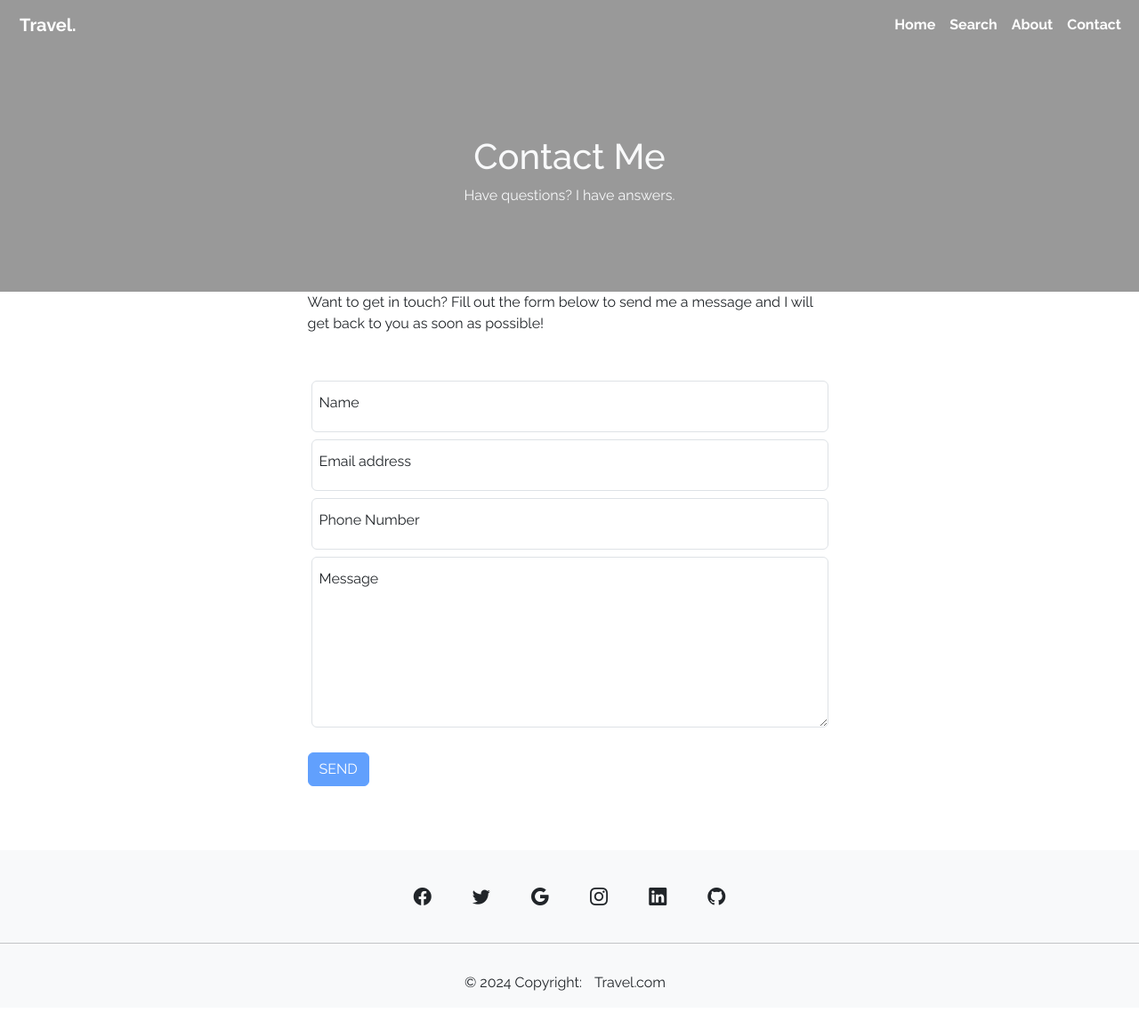
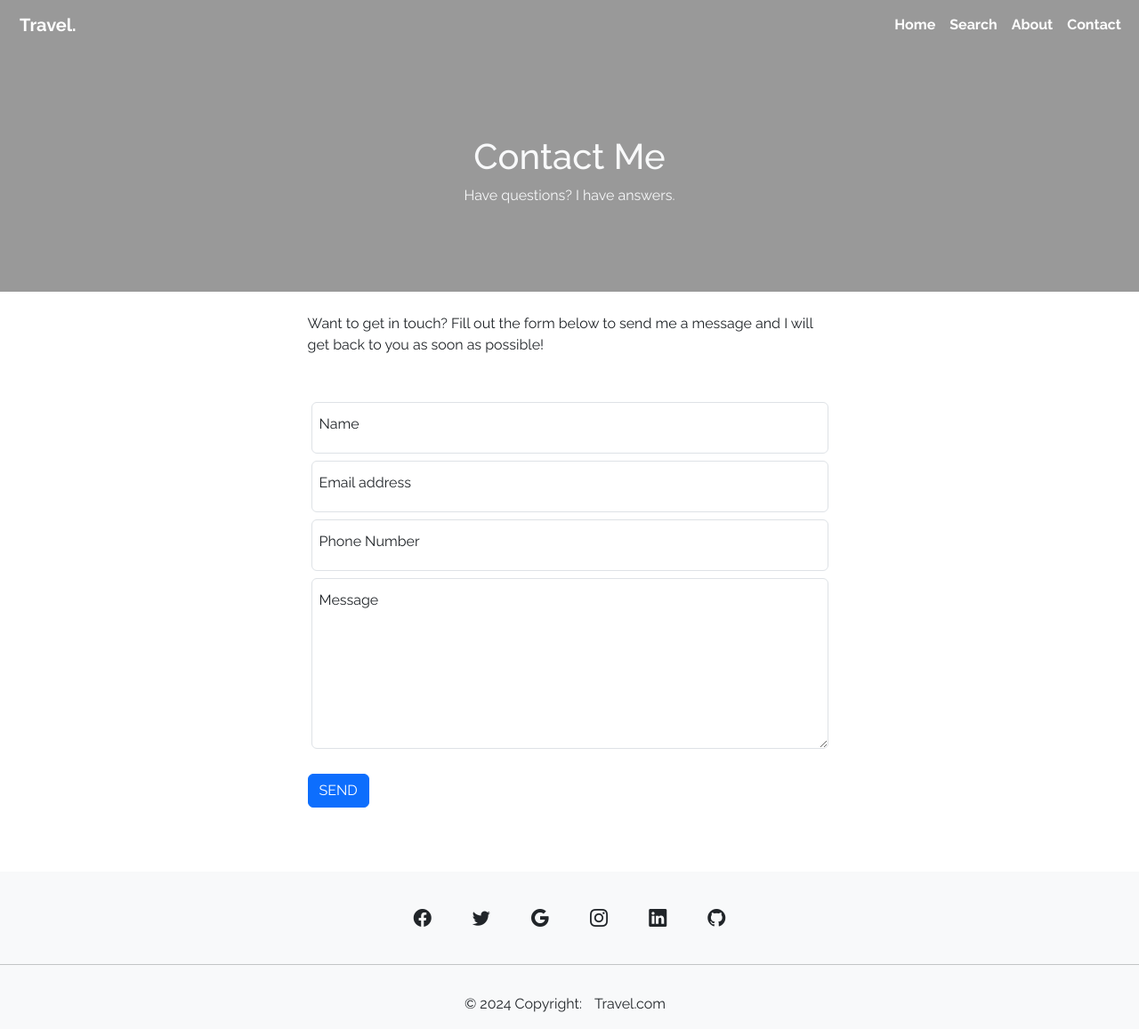
Before and after one commit to coder-72/CS50-final-project, a Python web app: template templates/views/contact.html in a window 1280 px wide. Shown: the whole page at 89% size. Before the commit the page ends 1114 px from the top, so only its background shows below. Run offline with Jinja, Linux system fonts and the light colour scheme; the template is opened without the code that fills it, so the values that code supplies are empty.

Commit message:
working on contact form and function

```diff
--- /dev/null
+++ b/static/js/validate.js
@@ -0,0 +1,21 @@
+// MADE WITH CHATGPT
+    // Function to handle form validation
+    (function () {
+        'use strict';
+
+        // Fetch all the forms we want to apply custom Bootstrap validation to
+        var forms = document.querySelectorAll('.needs-validation');
+
+        // Loop over them and prevent submission if form is invalid
+        Array.prototype.slice.call(forms)
+            .forEach(function (form) {
+                form.addEventListener('submit', function (event) {
+                    if (!form.checkValidity()) {
+                        event.preventDefault();
+                        event.stopPropagation();
+                    }
+
+                    form.classList.add('was-validated');
+                }, false);
+            });
+    })();
--- a/templates/views/about.html
+++ b/templates/views/about.html
@@ -9,7 +9,7 @@
 
 {% block content %}
         <!-- Main Content-->
-        <main class="mb-4">
+        <main class="m-4">
             <div class="container px-4 px-lg-5">
                 <div class="row gx-4 gx-lg-5 justify-content-center">
                     <div class="col-md-10 col-lg-8 col-xl-7">
--- a/templates/views/contact.html
+++ b/templates/views/contact.html
@@ -8,37 +8,37 @@
 
 
 {% block content %}
-        <!-- Main Content-->
-        <main class="mb-4">
+        <!--made using chatgpt-->
+        <main class="my-4">
             <div class="container px-4 px-lg-5">
                 <div class="row gx-4 gx-lg-5 justify-content-center">
                     <div class="col-md-10 col-lg-8 col-xl-7">
                         <p>Want to get in touch? Fill out the form below to send me a message and I will get back to you as soon as possible!</p>
                         <div class="my-5">
-                            <form id="contactForm">
-                                <div class="form-floating p-1">
-                                    <input class="form-control" id="name" type="text" placeholder="Enter your name..." data-sb-validations="required" />
+                            <form id="contactForm" class="needs-validation" novalidate>
+                                <div class="form-floating p-1 has-validation">
+                                    <input class="form-control" id="name" type="text" placeholder="Enter your name..." name="name" required/>
                                     <label for="name">Name</label>
-                                    <div class="invalid-feedback" data-sb-feedback="name:required">A name is required.</div>
+                                    <div class="invalid-feedback">A name is required.</div>
+                                </div>
+                                <div class="form-floating p-1 has-validation">
+                                    <input class="form-control" id="email" type="email" placeholder="Enter your email..." name="email" required/>
+                                    <label for="email">Email address</label>
+                                    <div class="invalid-feedback">An email is required.</div>
+                                    <div class="invalid-feedback">Email is not valid.</div>
+                                </div>
+                                <div class="form-floating p-1 has-validation">
+                                    <input class="form-control" id="phone" type="tel" placeholder="Enter your phone number(not required)..." name="phone"/>
+                                    <label for="phone">Phone Number</label>
+                                    <div class="invalid-feedback">A phone number is required.</div>
                                 </div>
                                 <div class="form-floating p-1">
-                                    <input class="form-control" id="email" type="email" placeholder="Enter your email..." data-sb-validations="required,email" />
-                                    <label for="email">Email address</label>
-                                    <div class="invalid-feedback" data-sb-feedback="email:required">An email is required.</div>
-                                    <div class="invalid-feedback" data-sb-feedback="email:email">Email is not valid.</div>
-                                </div>
-                                <div class="form-floating p-1">
-                                    <input class="form-control" id="phone" type="tel" placeholder="Enter your phone number..." data-sb-validations="required" />
-                                    <label for="phone">Phone Number</label>
-                                    <div class="invalid-feedback" data-sb-feedback="phone:required">A phone number is required.</div>
-                                </div>
-                                <div class="form-floating p-1">
-                                    <textarea class="form-control" id="message" placeholder="Enter your message here..." style="height: 12rem" data-sb-validations="required"></textarea>
+                                    <textarea class="form-control" id="message" placeholder="Enter your message here..." style="height: 12rem" name="message" required></textarea>
                                     <label for="message">Message</label>
-                                    <div class="invalid-feedback" data-sb-feedback="message:required">A message is required.</div>
+                                    <div class="invalid-feedback">A message is required.</div>
                                 </div>
                                 <br />
-                                <button class="btn btn-primary text-uppercase disabled" id="submitButton" type="submit">Send</button>
+                                <button class="btn btn-primary text-uppercase" id="submitButton" type="submit">Send</button>
                             </form>
                         </div>
                     </div>
@@ -46,3 +46,6 @@
             </div>
         </main>
 {% endblock %}
+{% block scripts %}
+<script src="{{url_for('static', filename='js/validate.js')}}"></script>
+{% endblock %}
```
Also changed, not shown: app.py (+6 -2 lines), trigger.sql (added, +7 -0 lines), utils.py (+44 -2 lines), blog.db, 1 other file.
